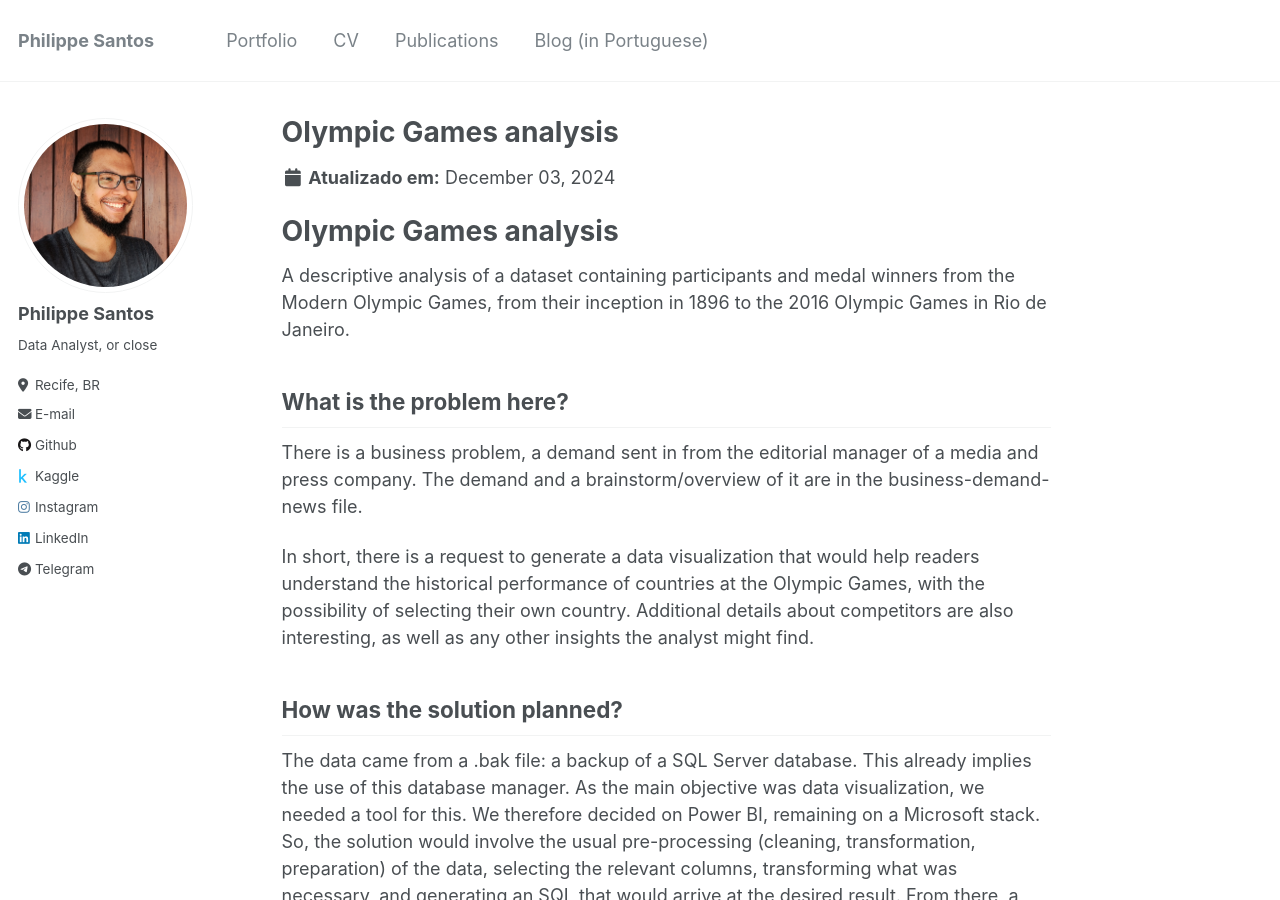
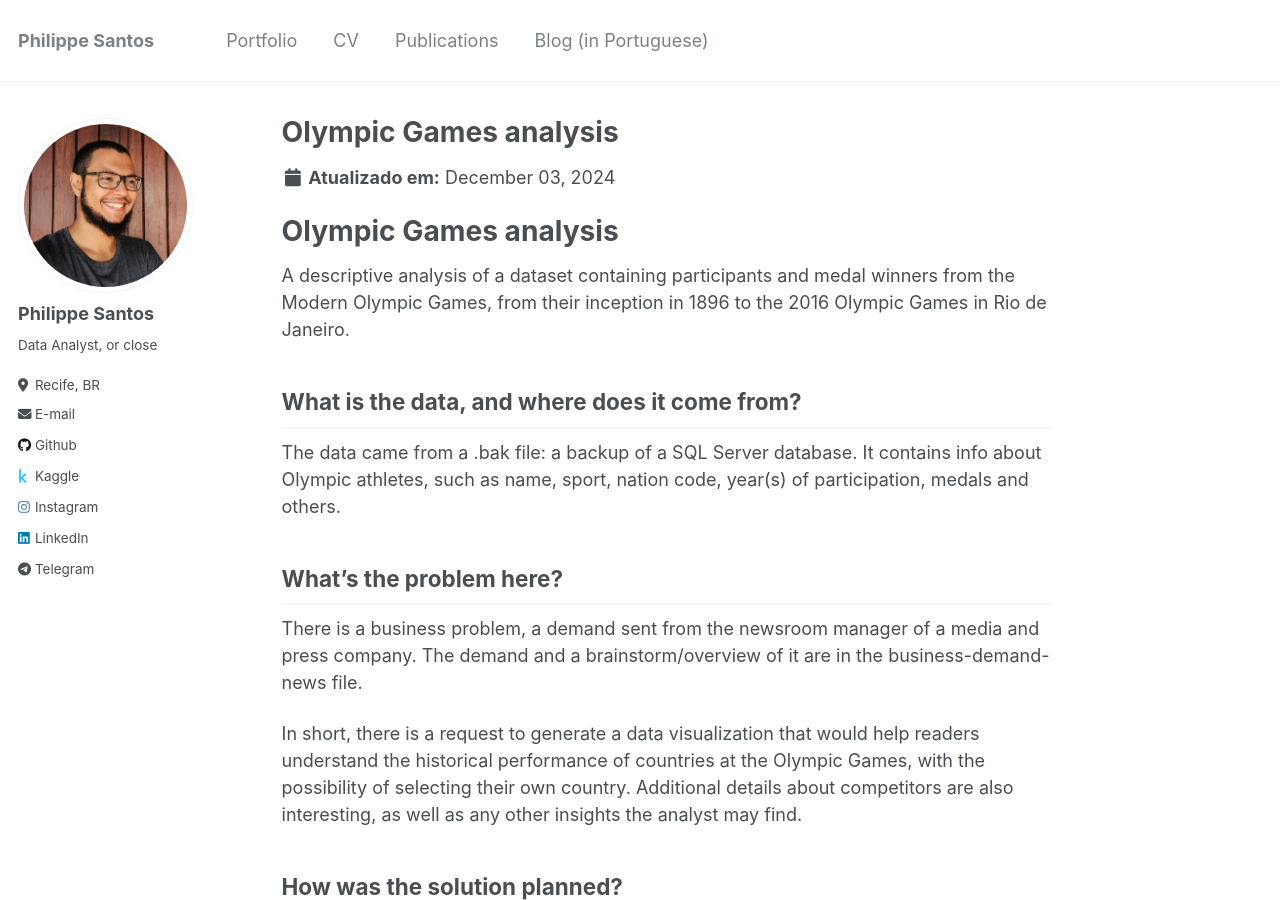
Before and after one commit to santosp1/santosp1.github.io, a Jekyll site: the page built from _portfolio/olympic_games_data.md, in a window 1280 px wide and 900 px high. Built offline with Jekyll 4.4.1, drawn with Linux system fonts in a browser that asks for light colours; some of the changed text lies outside the part shown.

Commit message:
freight data and small fixes

```diff
--- a/_config.yml
+++ b/_config.yml
@@ -56,7 +56,7 @@ author:
   keybase          : # Username
   instagram        : "psantosp1" # Username
   lastfm           : # Username
-  linkedin         : "ophilsantos" # Username
+  linkedin         : "santosp1" # Username
   mastodon         : # URL
   medium           : # URL
   pinterest        : # Username
--- a/_portfolio/olympic_games_data.md
+++ b/_portfolio/olympic_games_data.md
@@ -1,6 +1,6 @@
 ---
 title: "Olympic Games analysis"
-excerpt: "Descriptive analysis of the Olympic Games <br/><img src='/images/dashboard_olympic.png'>"
+excerpt: "Descriptive analysis of Olympic Games athletes' historical data <br/><img src='/images/dashboard_olympic.png'>"
 collection: portfolio
 ---
 
@@ -8,11 +8,15 @@ collection: portfolio
 
 A descriptive analysis of a dataset containing participants and medal winners from the Modern Olympic Games, from their inception in 1896 to the 2016 Olympic Games in Rio de Janeiro.
 
-## What is the problem here?
+## What is the data, and where does it come from?
 
-There is a business problem, a demand sent in from the editorial manager of a media and press company. The demand and a brainstorm/overview of it are in the business-demand-news file.
+The data came from a .bak file: a backup of a SQL Server database. It contains info about Olympic athletes, such as name, sport, nation code, year(s) of participation, medals and others.
 
-In short, there is a request to generate a data visualization that would help readers understand the historical performance of countries at the Olympic Games, with the possibility of selecting their own country. Additional details about competitors are also interesting, as well as any other insights the analyst might find.
+## What's the problem here?
+
+There is a business problem, a demand sent from the newsroom manager of a media and press company. The demand and a brainstorm/overview of it are in the business-demand-news file.
+
+In short, there is a request to generate a data visualization that would help readers understand the historical performance of countries at the Olympic Games, with the possibility of selecting their own country. Additional details about competitors are also interesting, as well as any other insights the analyst may find.
 
 ## How was the solution planned?
 
@@ -38,4 +42,4 @@ In a future version, each event will be filtered to correct these differences. B
 
 The first table in the database didn't prove to be really useful in principle because the many country name changes make it difficult to assign today. For example, an athlete from the former Yugoslavia or the Soviet Union has no information (such as city of origin) in this database to link him to the current country, and only if desired can the historical medal series be retraced.
 
-Exploring other databases can help with this issue, as can correcting medals by sport and athlete. DAX formulas are also an option for dealing with this directly in Power BI.
+Exploring other databases can help with this issue, as can correcting medals by sport and athlete. DAX formulas are also an option for dealing with this directly inside Power BI.
```
Also changed, not shown: _pages/about.md (+4 -2 lines), _portfolio/911_calls.md (+7 -3 lines), _portfolio/freight_in_brazil.md (added, +38 -0 lines), images/excel_analysis_freight.png (added).
